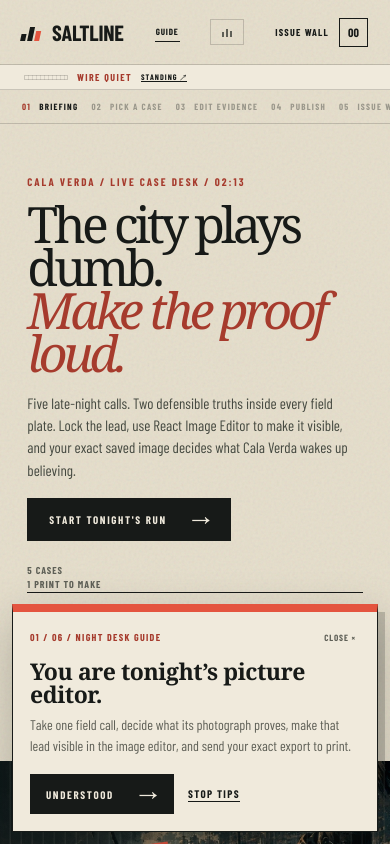
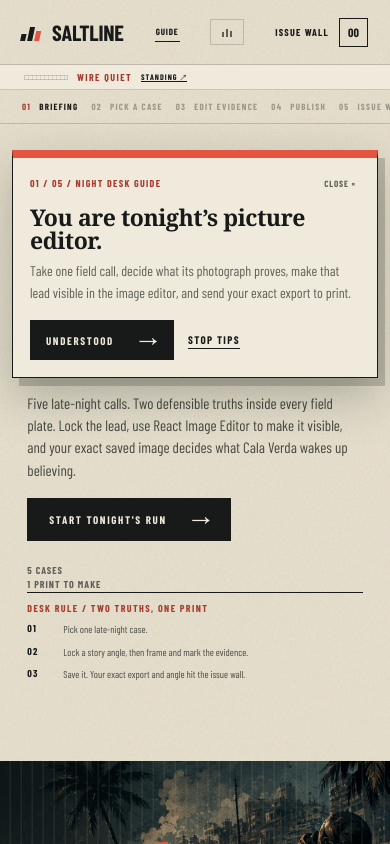
Before and after one commit to adityasarade/saltline-dispatch, a Next.js app: page / in a window 390 px wide. Shown: the top 844 px of the page. Built offline with nearby package versions, Linux system fonts and the light colour scheme; a web font is replaced by a local one.

Commit message:
Polish guided night desk experience

```diff
--- a/app/globals.css
+++ b/app/globals.css
@@ -205,7 +205,7 @@ button:focus-visible {
   position: fixed;
   z-index: 80;
   right: 22px;
-  bottom: 22px;
+  top: 166px;
   width: min(400px, calc(100vw - 32px));
   padding: 20px;
   background: var(--soft-paper);
@@ -3078,9 +3078,11 @@ h1 em {
 @media (max-width: 560px) {
   .journey-guide {
     right: 12px;
-    bottom: 12px;
+    top: 150px;
     width: calc(100vw - 24px);
     padding: 17px;
+    max-height: calc(100svh - 162px);
+    overflow: auto;
     box-shadow: 7px 8px 0 rgba(23,26,24,.2), 0 18px 44px rgba(23,26,24,.25);
   }
   .journey-guide h2 {
--- a/app/page.tsx
+++ b/app/page.tsx
@@ -51,27 +51,27 @@ const GUIDE_STORAGE = 'saltline-journey-guide-v1';
 
 function journeyGuide(screen: Screen, angleLocked: boolean): JourneyGuide {
   if (screen === 'desk') return {
-    key: 'briefing', step: '01 / 06', title: 'You are tonight’s picture editor.',
+    key: 'briefing', step: '01 / 05', title: 'You are tonight’s picture editor.',
     copy: 'Take one field call, decide what its photograph proves, make that lead visible in the image editor, and send your exact export to print.',
   };
   if (screen === 'calls') return {
-    key: 'calls', step: '02 / 06', title: 'Choose one story to investigate.',
+    key: 'calls', step: '02 / 05', title: 'Choose one story to investigate.',
     copy: 'Each case contains two defensible angles. Select any card now; you will choose its angle after the field plate opens.',
   };
   if (screen === 'edit' && !angleLocked) return {
-    key: 'angle-lock', step: '03 / 06', title: 'Lock the headline before editing.',
+    key: 'angle-lock', step: '03 / 05', title: 'Lock the headline before editing.',
     copy: 'Choose one Angle Lock beside the plate. It changes the recommended edit, the printed headline, and the consequence recorded on the issue wall.',
   };
   if (screen === 'edit') return {
-    key: 'image-desk', step: '04 / 06', title: 'Make the chosen lead unmistakable.',
+    key: 'image-desk', step: '03 / 05', title: 'Make the chosen lead unmistakable.',
     copy: 'Follow START HERE for the fastest route, make one visible move, then use the editor’s Save control. Saltline measures and prints that exact export.',
   };
   if (screen === 'reveal') return {
-    key: 'published', step: '05 / 06', title: 'Read what your edit became.',
+    key: 'published', step: '04 / 05', title: 'Read what your edit became.',
     copy: 'The proof pair shows source versus saved export. The page, lead verdict and CITY HEAT explain how your framing changed the edition.',
   };
   return {
-    key: 'issue-wall', step: '06 / 06', title: 'The paper remembers every version.',
+    key: 'issue-wall', step: '05 / 05', title: 'The paper remembers every version.',
     copy: 'Open a plate to revisit it, run another case, or read the standing sheet. Printing opposing angles keeps both versions and raises CITY HEAT.',
   };
 }
@@ -318,6 +318,15 @@ export default function Home() {
     persistGuides(false);
     queueMicrotask(() => setGuideOpen(true));
   }, [currentGuide, guideReady, guidesMuted, persistGuides]);
+
+  useEffect(() => {
+    if (!guideOpen) return;
+    const closeOnEscape = (event: KeyboardEvent) => {
+      if (event.key === 'Escape') setGuideOpen(false);
+    };
+    window.addEventListener('keydown', closeOnEscape);
+    return () => window.removeEventListener('keydown', closeOnEscape);
+  }, [guideOpen]);
 
   const activeAssignment = useMemo(() => {
     const assignmentId = activeDispatch?.assignmentId ?? selected.id;
@@ -827,13 +836,17 @@ export default function Home() {
       </nav>
 
       {guideOpen && !discardAsk && !isPressRunning && !isClosingFrameOpen && !isStandingOpen && (
-        <aside className="journey-guide" role="dialog" aria-labelledby="saltline-guide-title">
+        <aside
+          className="journey-guide"
+          aria-labelledby="saltline-guide-title"
+          aria-describedby="saltline-guide-copy"
+        >
           <div className="journey-guide-head">
             <span>{currentGuide.step} / NIGHT DESK GUIDE</span>
             <button aria-label="Close guide" onClick={() => setGuideOpen(false)}>CLOSE ×</button>
           </div>
           <h2 id="saltline-guide-title">{currentGuide.title}</h2>
-          <p>{currentGuide.copy}</p>
+          <p id="saltline-guide-copy">{currentGuide.copy}</p>
           <div className="journey-guide-actions">
             <button className="ink-button" onClick={() => setGuideOpen(false)}>Understood <span>→</span></button>
             <button
```
